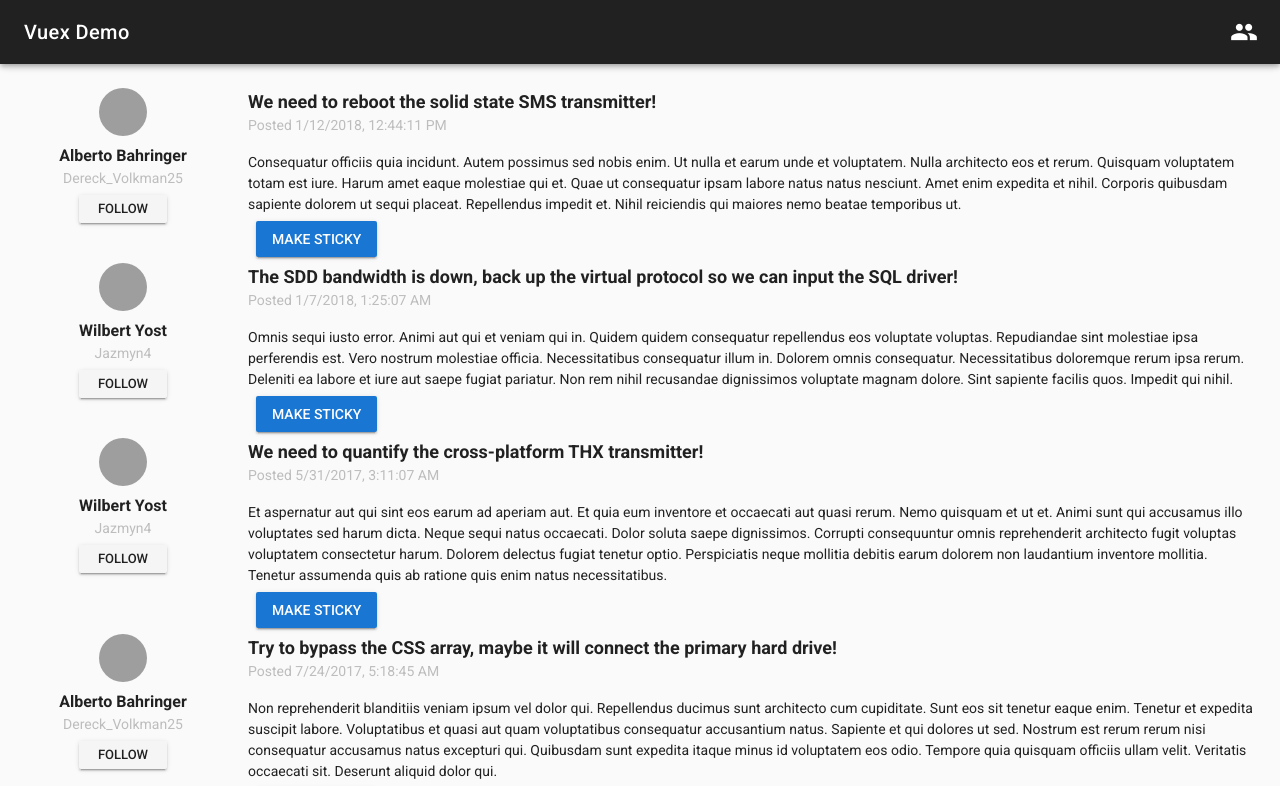
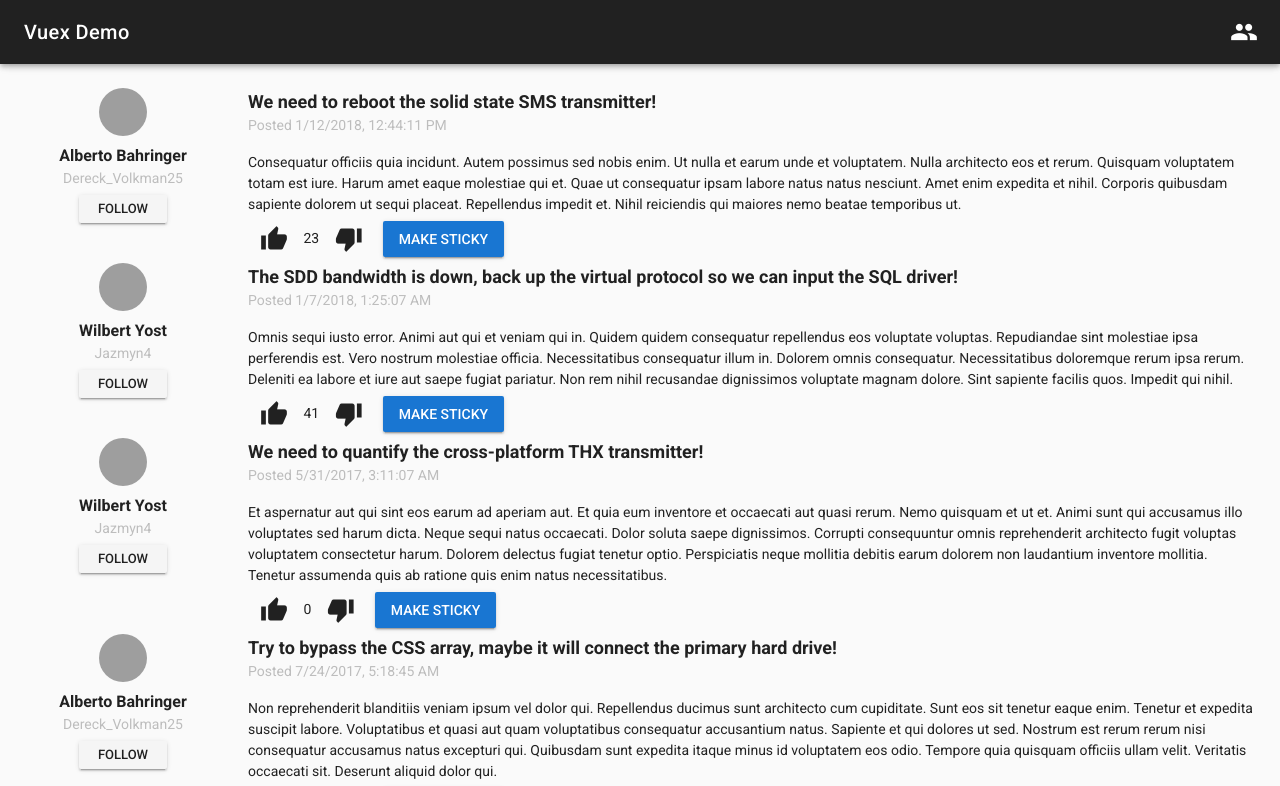
Before and after one commit to jordant0/vuex-demo, a Vue app: page /#/ in a window 1280 px wide. Shown: the top 786 px of the page. Built offline with nearby package versions, Linux system fonts and the light colour scheme; grey boxes are pictures that could not be loaded.

Commit message:
Add topic rating

```diff
--- /dev/null
+++ b/src/components/TopicActions.vue
@@ -0,0 +1,73 @@
+<script>
+  import { mapMutations } from 'vuex';
+
+  export default {
+    name: 'TopicActions',
+
+    props: {
+      topic: {
+        type: Object,
+        default() {
+          return {};
+        },
+      }
+    },
+
+    methods: {
+      ...mapMutations([
+        'toggleSticky',
+      ]),
+
+      thumpUp() {
+        this.$store.commit('toggleUserScore', { id: this.topic.id, points: 1 });
+      },
+
+      thumpDown() {
+        this.$store.commit('toggleUserScore', { id: this.topic.id, points: -1 });
+      },
+    }
+  }
+</script>
+
+<template>
+  <div class='topic-item_actions'>
+    <v-btn
+      icon
+      :class="{'topic-rating_action': true, 'topic-rating_action--up': topic.userScore > 0}"
+      @click='thumpUp'
+    >
+      <v-icon medium>thumb_up</v-icon>
+    </v-btn>
+
+    {{ topic.points }}
+
+    <v-btn
+      icon
+      :class="{'topic-rating_action': true, 'topic-rating_action--down': topic.userScore < 0}"
+      @click='thumpDown'
+    >
+      <v-icon medium>thumb_down</v-icon>
+    </v-btn>
+
+    <v-btn v-if='topic.sticky' @click='toggleSticky(topic.id)'>
+      Unsticky
+    </v-btn>
+    <v-btn v-else color="primary" @click='toggleSticky(topic.id)'>
+      Make Sticky
+    </v-btn>
+  </div>
+</template>
+
+<style scoped>
+  .topic-rating_action .icon {
+    color: lightgray;
+  }
+
+  .topic-rating_action.topic-rating_action--up .icon {
+    color: green;
+  }
+
+  .topic-rating_action.topic-rating_action--down .icon {
+    color: red;
+  }
+</style>
--- a/src/components/TopicListItem.vue
+++ b/src/components/TopicListItem.vue
@@ -1,5 +1,5 @@
 <script>
-  import { mapMutations } from 'vuex';
+  import TopicActions from '@/components/TopicActions';
   import UserItem from '@/components/UserItem';
 
   export default {
@@ -7,6 +7,7 @@
 
     components: {
       UserItem,
+      TopicActions,
     },
 
     props: {
@@ -27,12 +28,6 @@
         return (new Date(this.topic.createdAt)).toLocaleString();
       },
     },
-
-    methods: {
-      ...mapMutations([
-        'toggleSticky'
-      ]),
-    }
   }
 </script>
 
@@ -55,14 +50,7 @@
         {{ topic.post }}
       </div>
 
-      <div class='topic-item_actions'>
-        <v-btn v-if='topic.sticky' @click='toggleSticky(topic.id)'>
-          Unsticky
-        </v-btn>
-        <v-btn v-else color="primary" @click='toggleSticky(topic.id)'>
-          Make Sticky
-        </v-btn>
-      </div>
+      <topic-actions :topic='topic' />
     </div>
   </li>
 </template>
--- a/src/data/data.js
+++ b/src/data/data.js
@@ -27,7 +27,7 @@ for (var i = 0; i < NUM_TOPICS; ++i) {
     userId: users[Math.floor(Math.random() * NUM_USERS)].id,
     points: faker.random.number(50),
     createdAt: faker.date.past(),
-    spiced: false,
+    userScore: 0,
     sticky: false,
   });
 }
--- a/src/data/store.js
+++ b/src/data/store.js
@@ -43,16 +43,25 @@ export const store = new Vuex.Store({
       state.page = page;
     },
 
-    toggleSticky(state, topicId) {
-      state.topics[topicId].sticky = !state.topics[topicId].sticky;
+    toggleSticky(state, id) {
+      state.topics[id].sticky = !state.topics[id].sticky;
     },
 
-    spiceUp(state, topicId) {
-      state.topics[topicId].points++;
+    toggleUserScore(state, payload) {
+      var topic = state.topics[payload.id];
+
+      if(topic.userScore !== payload.points) {
+        topic.points = topic.points - topic.userScore + payload.points;
+        topic.userScore = payload.points;
+      }
+      else {
+        topic.points -= topic.userScore;
+        topic.userScore = 0;
+      }
     },
 
-    toggleFollow(state, userId) {
-      state.users[userId].followed = !state.users[userId].followed;
+    toggleFollow(state, id) {
+      state.users[id].followed = !state.users[id].followed;
     },
   },
 });
```
